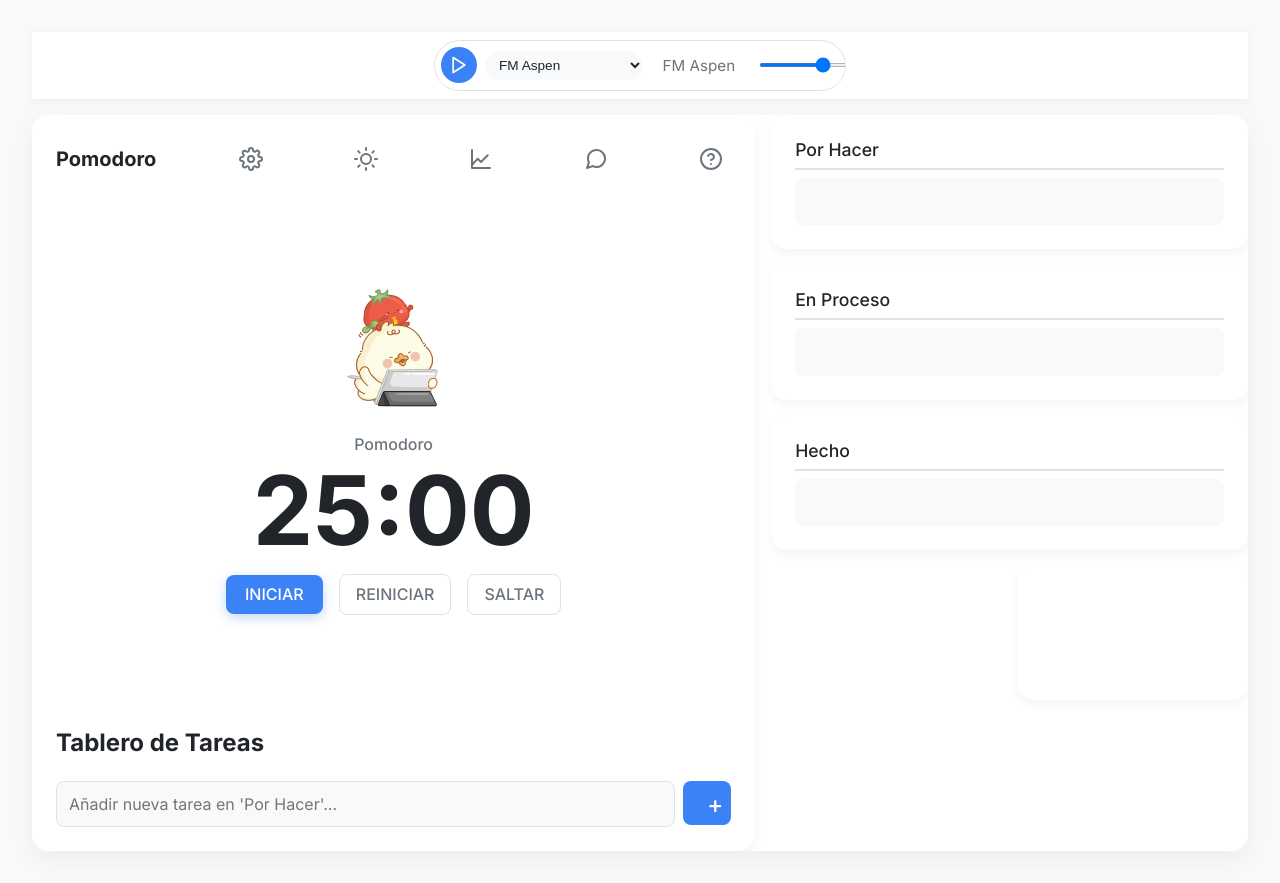
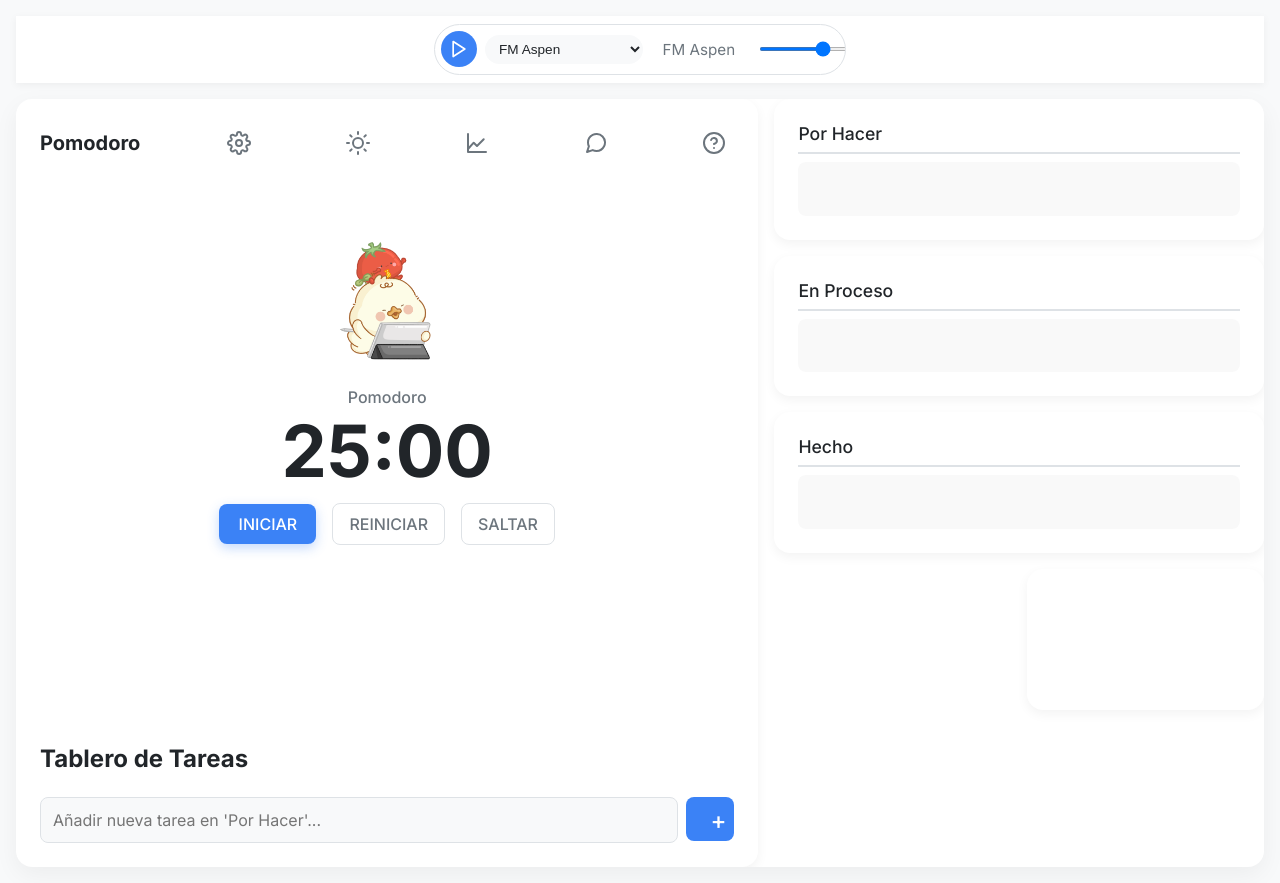
Before and after one commit to Etiketaa/pomodoro-timer, a Flask app: page / in a window 1280 px wide. Run offline with Flask 3, Linux system fonts and the light colour scheme.

Commit message:
mejora en el css para laptops

```diff
--- a/static/style.css
+++ b/static/style.css
@@ -1274,3 +1274,22 @@ input[type="text"]:focus, input[type="number"]:focus, input[type="date"]:focus,
         display: contents; /* Make children participate in parent's grid */
     }
 }
+
+/* Adjustments for smaller height screens like 1280x800 */
+@media (min-width: 1024px) and (max-height: 850px) {
+    body {
+        padding: 1rem;
+    }
+
+    .app-container {
+        height: calc(100vh - 2rem);
+    }
+
+    #timer-display {
+        font-size: 4.5rem;
+    }
+
+    #grid-pomodoro-tasks .timer-container {
+        flex-grow: 0.5; /* Adjust vertical growth */
+    }
+}
```
